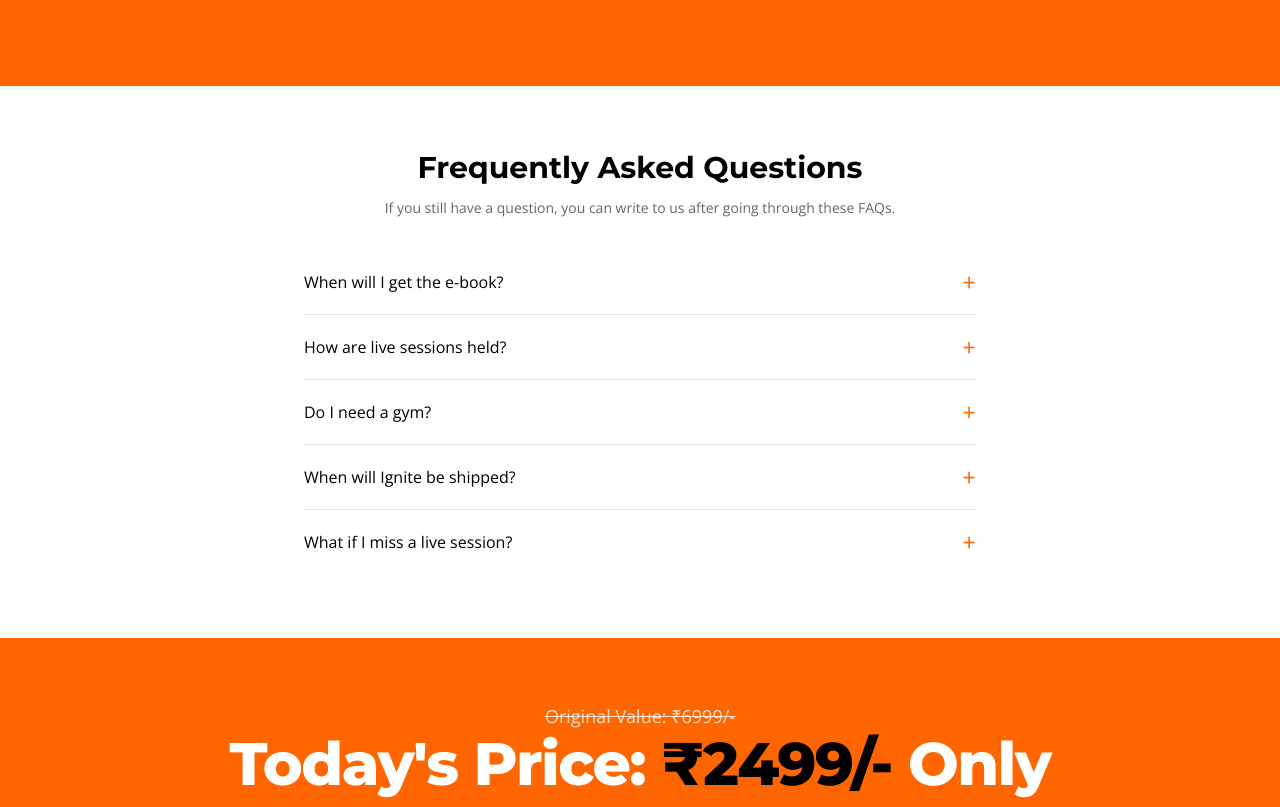
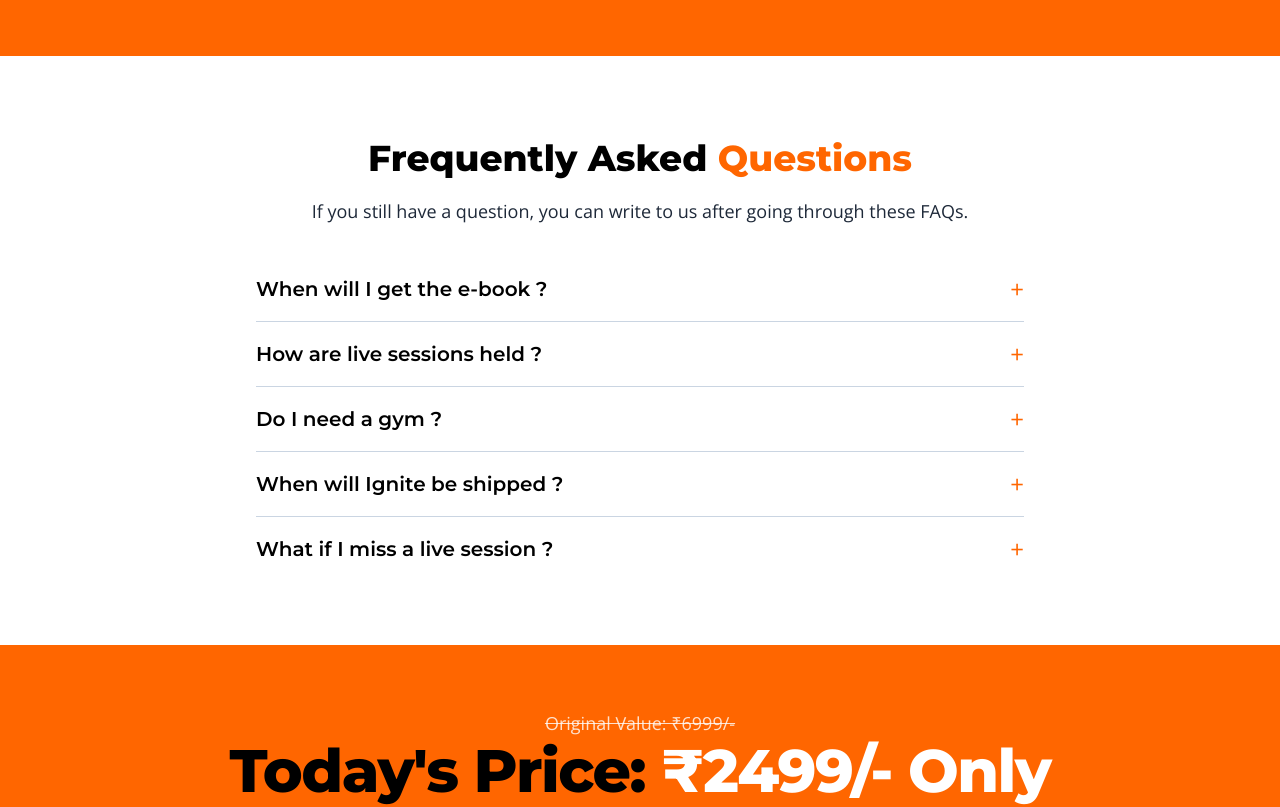
Before and after one commit to GomziServies/fwg-online-combo, a React (Vite) app: page / in a window 1280 px wide. Shown: the part 6080-6887 px from the top of the page. Built offline with nearby package versions, Linux system fonts and the light colour scheme.

Commit message:
Changes-footer/FAQs

```diff
--- a/index.html
+++ b/index.html
@@ -2,7 +2,7 @@
 <html lang="en">
   <head>
     <meta charset="UTF-8" />
-    <link rel="icon" type="image/svg+xml" href="/vite.svg" />
+    <link rel="icon" type="image/svg+xml" href="/src/assets/images/logo2.png" />
     <link rel="preconnect" href="https://fonts.googleapis.com">
     <link rel="preconnect" href="https://fonts.gstatic.com" crossorigin>
     <link
--- a/src/components/common/FAQItem.jsx
+++ b/src/components/common/FAQItem.jsx
@@ -4,17 +4,17 @@ const FAQItem = ({ question, answer }) => {
   const [open, setOpen] = useState(false);
 
   return (
-    <div className="border-b border-slate-200 py-4 last:border-b-0">
+    <div className="border-b border-slate-300 py-4 last:border-b-0">
       <button
         onClick={() => setOpen((o) => !o)}
         className="flex w-full items-center justify-between text-left"
       >
-        <span className="font-medium text-text">{question}</span>
-        <span className="ml-4 flex-shrink-0 text-2xl text-primary">
-          {open ? "−" : "+"}
-        </span>
+        <h2 className="font-medium text-xl">{question}</h2>
+        <p className="ml-4 flex-shrink-0 text-2xl text-primary">
+          {open ? "-" : "+"}
+        </p>
       </button>
-      {open && <div className="mt-3 text-sm text-text-muted">{answer}</div>}
+      {open && <div className="mt-3 text-lg text-gray-800">{answer}</div>}
     </div>
   );
 };
--- a/src/sections/FAQSection.jsx
+++ b/src/sections/FAQSection.jsx
@@ -4,23 +4,23 @@ import FAQItem from "../components/common/FAQItem";
 
 const faqs = [
   {
-    q: "When will I get the e-book?",
+    q: "When will I get the e-book ?",
     a: "Immediately after payment in your email.",
   },
   {
-    q: "How are live sessions held?",
+    q: "How are live sessions held ?",
     a: "Zoom + recorded sessions.",
   },
   {
-    q: "Do I need a gym?",
+    q: "Do I need a gym ?",
     a: "No, all workouts are home-based.",
   },
   {
-    q: "When will Ignite be shipped?",
+    q: "When will Ignite be shipped ?",
     a: "Within 1–3 business days.",
   },
   {
-    q: "What if I miss a live session?",
+    q: "What if I miss a live session ?",
     a: "Recordings are provided.",
   },
 ];
@@ -29,15 +29,17 @@ const FAQSection = () => {
   return (
     <section className="bg-white py-14 sm:py-16">
       <Container>
-        <h2 className="text-center text-2xl font-bold text-text sm:text-3xl">
-          Frequently Asked Questions
+
+        <h2 className="mt-4 text-center font-heading text-4xl font-extrabold leading-tight lg:text-4xl">
+          Frequently Asked
+          <span className="text-[#ff6600]"> Questions</span>
         </h2>
-        <p className="mx-auto mt-3 max-w-2xl text-center text-sm text-text-muted">
+        <p className="mx-auto mt-4 max-w-2xl text-center text-lg text-gray-800">
           If you still have a question, you can write to us after going through
           these FAQs.
         </p>
 
-        <div className="mx-auto mt-8 max-w-2xl">
+        <div className="mx-auto mt-8 max-w-3xl">
           {faqs.map((item) => (
             <FAQItem key={item.q} question={item.q} answer={item.a} />
           ))}
--- a/src/sections/FinalCTASection.jsx
+++ b/src/sections/FinalCTASection.jsx
@@ -11,8 +11,8 @@ const FinalCTASection = () => {
           <p className="text-base sm:text-lg text-white/80 line-through mb-1">
             Original Value: ₹6999/-
           </p>
-          <h2 className="text-3xl xs:text-4xl sm:text-5xl md:text-6xl font-black mb-4 tracking-tight">
-            Today&apos;s Price: <span className="text-black">₹2499/-</span> Only
+          <h2 className="text-3xl xs:text-4xl sm:text-5xl md:text-6xl font-black text-black mb-4 tracking-tight">
+            Today&apos;s Price: <span className="text-white">₹2499/- Only</span>
           </h2>
           <p className="text-sm sm:text-lg md:text-xl text-white/90 font-medium max-w-2xl mx-auto">
             Seats limited — first come, first serve. Join the transformation today!
--- a/src/sections/Footer.jsx
+++ b/src/sections/Footer.jsx
@@ -23,24 +23,33 @@ const Footer = () => {
 
   return (
     <footer
-      className={`fixed bottom-0 left-0 right-0 z-[100] bg-[#ff6600] border-t border-gray-200 py-3 shadow-[0_-10px_40px_rgba(0,0,0,0.1)] transition-all duration-700 ease-in-out ${
-        shouldHide ? "translate-y-full opacity-0 pointer-events-none" : "translate-y-0 opacity-100"
+      className={`fixed bottom-0 left-0 right-0 z-[100] bg-[#ff6600] border-t border-white/20 py-3 shadow-[0_-10px_40px_rgba(0,0,0,0.2)] transition-all duration-700 ease-in-out ${
+        shouldHide
+          ? "translate-y-full opacity-0 pointer-events-none"
+          : "translate-y-0 opacity-100"
       }`}
     >
-      <Container className="flex items-center justify-between gap-4">
-        <div className="flex flex-col">
-          <div className="flex items-center gap-2">
-            <span className="text-2xl sm:text-2xl font-black text-gray-900">₹2499</span>
-            <span className="text-xs font-bold text-gray-400 line-through">₹4999</span>
+      <Container className="flex items-center justify-between gap-3 sm:gap-4">
+        {/* Left Side: Pricing & Info */}
+        <div className="flex flex-col justify-center">
+          <div className="flex items-baseline gap-1.5">
+            <span className="text-xl xs:text-2xl sm:text-3xl font-white text-white leading-none">
+              ₹2499
+            </span>
+            <span className="text-[10px] sm:text-xs font-bold text-white/60 line-through leading-none">
+              ₹4999
+            </span>
           </div>
-          <p className="text-[10px] uppercase tracking-wider text-[#ff6600] font-bold">
+          <p className="text-[9px] sm:text-[11px] uppercase tracking-tight sm:tracking-wider text-white font-extrabold mt-0.5">
             Limited Seats Left
           </p>
         </div>
-        <div className="flex-1 sm:flex-none max-w-[180px] sm:max-w-none">
+
+        {/* Right Side: Button */}
+        <div className="flex-1 sm:flex-none max-w-[150px] xs:max-w-[180px] sm:max-w-none">
           <BoockBtn
-            btnnamed="Join Now"
-            className="w-full bg-white text-white px-6 sm:px-10 py-3 rounded-xl font-black text-xs sm:text-sm shadow-xl hover:bg-orange-600 transition-all uppercase"
+            btnnamed="Reserve Your Seat Now"
+            className="w-full bg-white text-[#FF6600] px-3 sm:px-12 py-2.5 sm:py-3.5 rounded-xl font-black text-[11px] sm:text-sm shadow-xl  transition-all uppercase tracking-tighter sm:tracking-widest"
           />
         </div>
       </Container>
--- a/src/sections/Videos.jsx
+++ b/src/sections/Videos.jsx
@@ -154,7 +154,7 @@ const VideoSection = () => {
   return (
     <section className="bg-[#ff6600] py-16 overflow-hidden">
       <Container className="text-center">
-        <h2 className="font-heading text-4xl font-extrabold leading-tight text-white lg:text-5xl">
+        <h2 className="font-heading text-4xl font-extrabold leading-tight text-white lg:text-4xl">
           Real Results From
           <span className="block text-black"> Real People</span>
         </h2>
```
